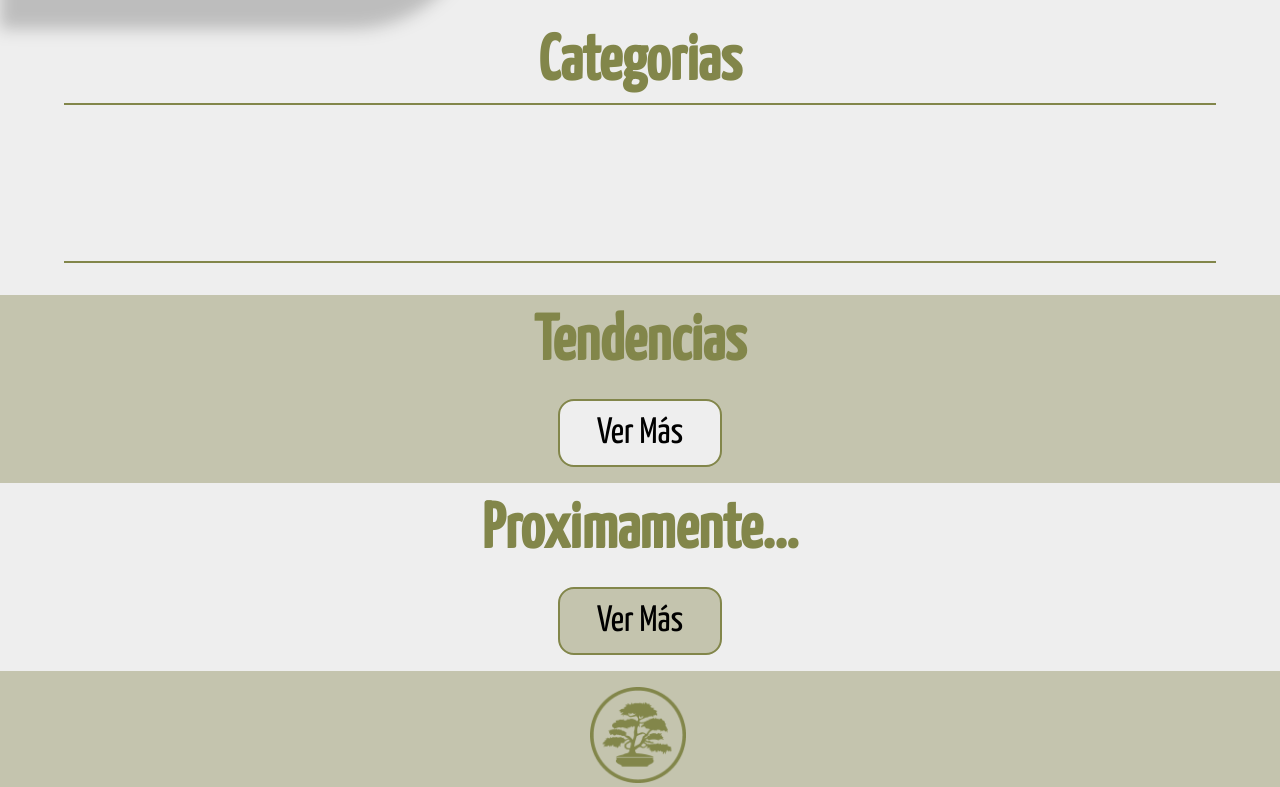
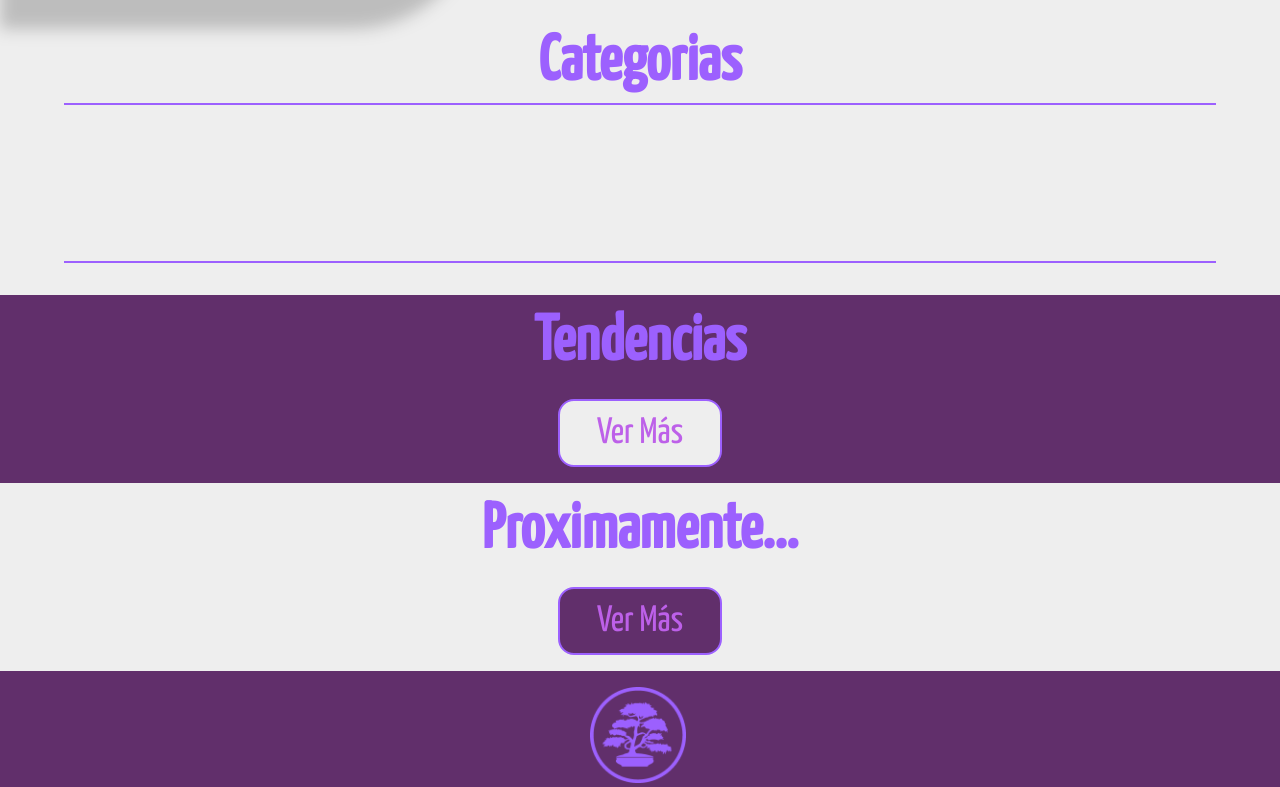
Before and after one commit to NaoRYK/Bonsai-Movies-Website, a website: page index.html in a window 1280 px wide. Shown: the part 739-1526 px from the top of the page. Drawn offline with nearby package versions, Linux system fonts and the light colour scheme; no server answers.

Commit message:
Color changes 2.css

```diff
--- a/styles/app.css
+++ b/styles/app.css
@@ -11,9 +11,9 @@ html{
 :root{
     --primary-light: #eee;
     --primary-light-reduced: #ffffff;
-    --light-green: #82864a;
-    --light-green-2: rgb(196 ,196, 174);
-    --dark-green: #000000;
+    --light-green: #9c60fe;
+    --light-green-2: rgb(97 47 107);
+    --dark-green: #bd60e9;
 
 }
 .hidden{
@@ -57,7 +57,7 @@ nav{
     justify-items: center;
 }
 .mark-container img{
-    filter:invert(46%) sepia(67%) saturate(252%) hue-rotate(25deg) brightness(96%) contrast(93%);
+    filter: invert(46%) sepia(68%) saturate(4111%) hue-rotate(238deg) brightness(102%) contrast(99%);
     margin-right: 0.3rem;
     height: 4rem;
 }
@@ -186,7 +186,7 @@ nav{
     text-align: center;
     font-size: 1.5rem;
     color: white;
-    background-color: #82864ae5;
+    background-color: var(--light-green);
 
 }
 
```
